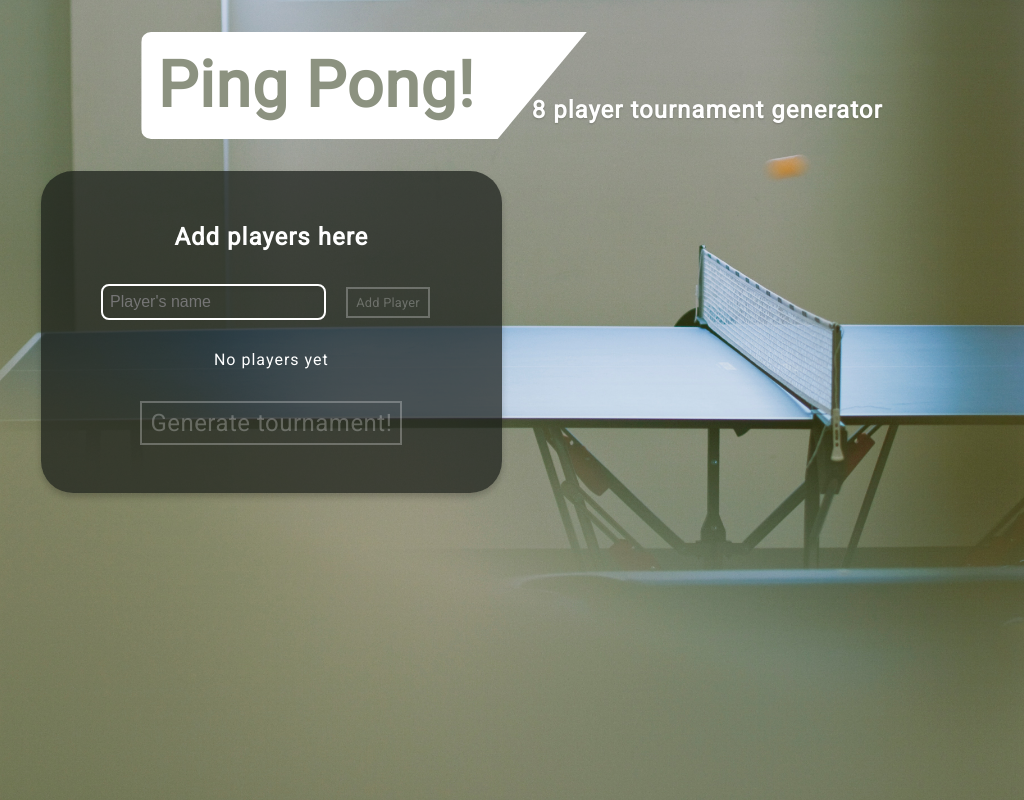
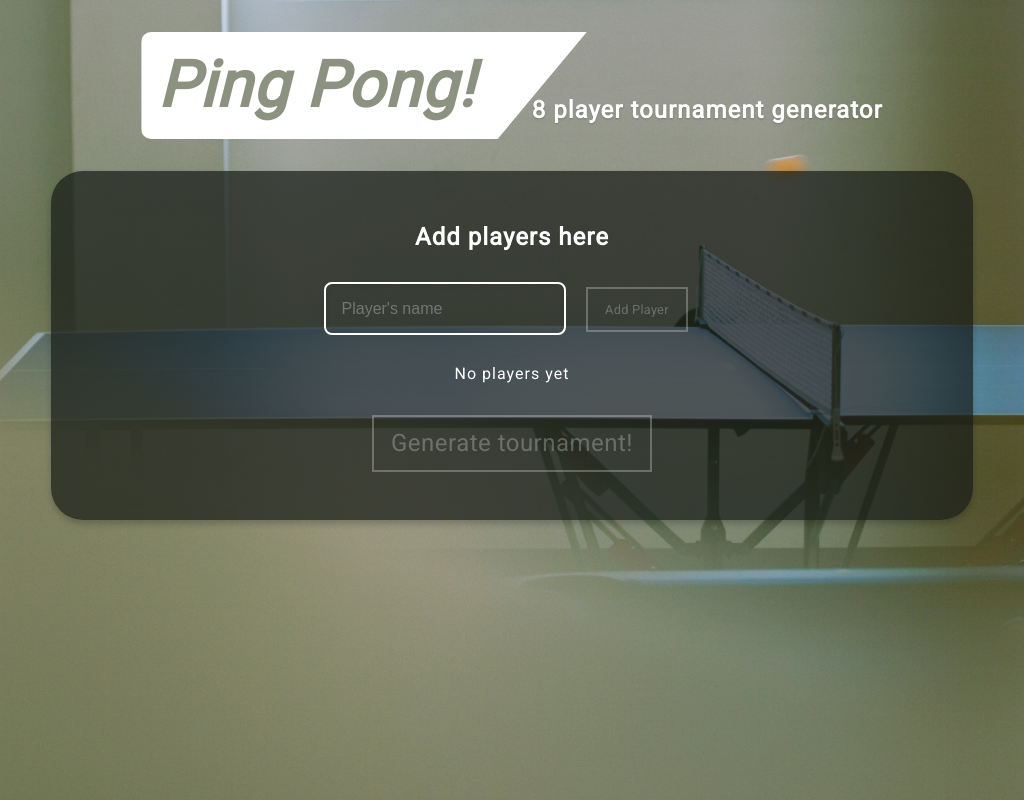
Before and after one commit to j-meech/Ping-pong-tournament-app, a React (Create React App) app: page / in a window 1024 px wide. Built offline with nearby package versions, Linux system fonts and the light colour scheme.

Commit message:
font size media queries

```diff
--- a/src/styles/css/index.css
+++ b/src/styles/css/index.css
@@ -42,6 +42,7 @@ ul {
   .App-header .App-title {
     color: #8c9280;
     font-weight: bold;
+    font-style: italic;
     background-color: white;
     font-size: 4rem;
     margin: 0px;
@@ -58,12 +59,38 @@ ul {
     align-self: flex-end;
     text-shadow: 0px 1px 2px rgba(0, 0, 0, 0.2); }
 
+@media (max-width: 1025px) {
   .generator-container {
-  width: 45vw;
+    width: 90vw;
     background-color: rgba(23, 28, 23, 0.7);
     padding: 2rem;
     border-radius: 2rem;
-  margin-left: 4vw;
+    margin: auto;
+    box-shadow: 0px 4px 6px 0px rgba(0, 0, 0, 0.2); }
+
+  .list-container {
+    width: 80%;
+    margin: auto;
+    text-align: center; }
+
+  .player-list-item {
+    display: flex;
+    justify-content: space-between;
+    padding: 0.5rem 1rem; }
+    .player-list-item .delete-btn {
+      color: white;
+      background-color: transparent;
+      border: none;
+      padding: 0px;
+      margin: 0px; } }
+@media (min-width: 1026px) {
+  .generator-container {
+    width: 40vw;
+    background-color: rgba(23, 28, 23, 0.7);
+    padding: 2rem;
+    border-radius: 2rem;
+    margin-top: 10vh;
+    margin-left: 8vw;
     margin-bottom: 5vh;
     box-shadow: 0px 4px 6px 0px rgba(0, 0, 0, 0.2); }
 
@@ -81,8 +108,7 @@ ul {
       background-color: transparent;
       border: none;
       padding: 0px;
-    margin: 0px; }
-
+      margin: 0px; } }
 .tournament-viewer-container {
   margin-top: 15vh;
   width: 95vw;
@@ -101,9 +127,15 @@ ul {
   border: none;
   border-radius: 8px;
   background-color: transparent;
-  font-size: 1.2rem;
+  font-size: 0.7rem;
   color: #fff;
   padding: 0.5rem; }
+  @media (min-width: 850px) {
+    .btn.tournament-player {
+      font-size: 0.9rem; } }
+  @media (min-width: 1026px) {
+    .btn.tournament-player {
+      font-size: 1.1rem; } }
 
 .tournament-player.disabled {
   background-color: transparent;
@@ -125,7 +157,6 @@ ul.tournament-grid {
   grid-template-rows: repeat(4, 40px); }
 
 li.tournament-pair {
-  font-size: 1rem;
   grid-column-end: span 4;
   grid-row-end: span 2;
   align-self: center; }
--- a/src/styles/scss/_generator.scss
+++ b/src/styles/scss/_generator.scss
@@ -1,9 +1,45 @@
+@media (max-width: 1025px) {
+
 	.generator-container {
-	width: 45vw;
+		width: 90vw;
 		background-color: $background-colour;
 		padding: 2rem;
 		border-radius: 2rem;
-	margin-left: 4vw;
+		margin: auto;
+		box-shadow: 0px 4px 6px 0px hsla(0, 0%, 0%, 0.2);
+	}
+
+	.list-container {
+		width: 80%;
+		margin: auto;
+		text-align: center;
+	}
+
+	.player-list-item {
+
+		display: flex;
+		justify-content: space-between;
+		padding: 0.5rem 1rem;
+
+		.delete-btn {
+			color: $white;
+			background-color: transparent;
+			border: none;
+			padding: 0px;
+			margin: 0px;
+		}
+	}
+}
+
+@media (min-width: 1026px) {
+
+	.generator-container {
+		width: 40vw;
+		background-color: $background-colour;
+		padding: 2rem;
+		border-radius: 2rem;
+		margin-top: 10vh;
+		margin-left: 8vw;
 		margin-bottom: 5vh;
 		box-shadow: 0px 4px 6px 0px hsla(0, 0%, 0%, 0.2);
 	}
@@ -28,3 +64,4 @@
 			margin: 0px;
 		}
 	}
+}
--- a/src/styles/scss/_header.scss
+++ b/src/styles/scss/_header.scss
@@ -6,6 +6,7 @@
   .App-title {
     color: #8c9280;
     font-weight: bold;
+    font-style: italic;
     background-color: $white;
     font-size: 4rem;
     margin: 0px;
--- a/src/styles/scss/_roundOne.scss
+++ b/src/styles/scss/_roundOne.scss
@@ -14,7 +14,6 @@ ul.tournament-grid {
 }
 
 li.tournament-pair {
-	font-size: 1rem;
 	grid-column-end: span 4;
 	grid-row-end: span 2;
 	align-self: center;
```
Also changed, not shown: src/styles/scss/_tournamentViewer.scss (+9 -1 lines), 1 other file (tests, documents, lock files or other folders). Lines whose indentation alone changed are shown as unchanged.
